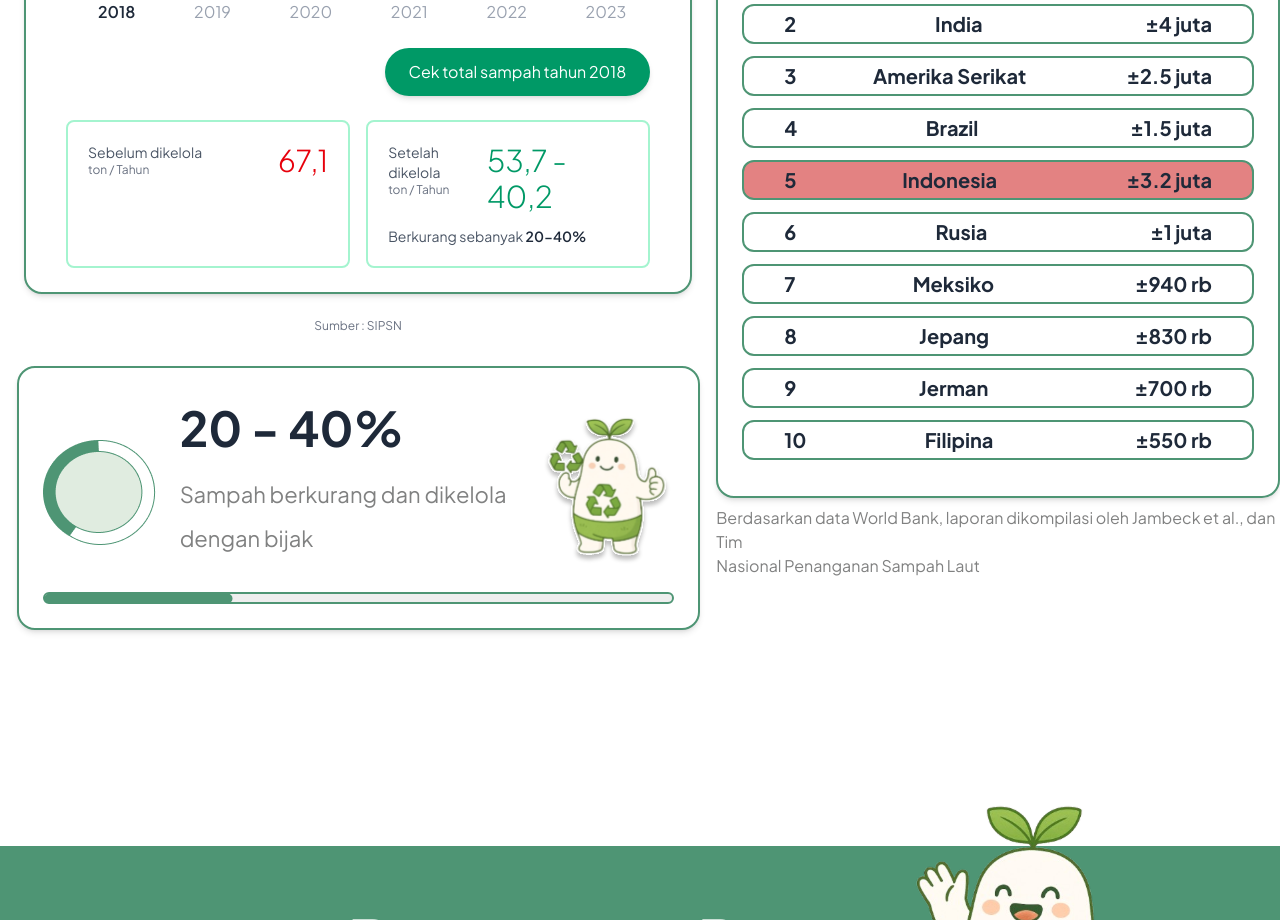
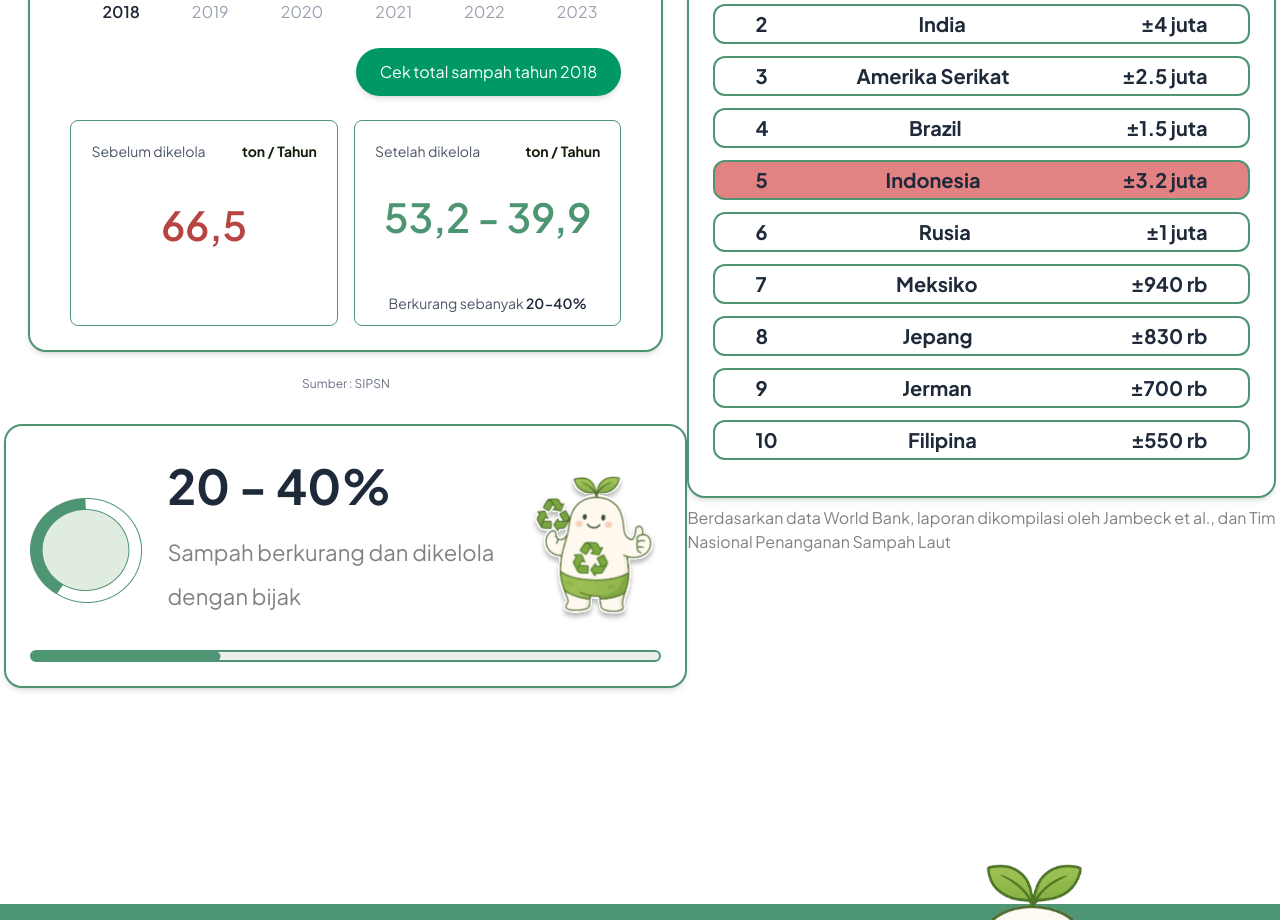
Before and after one commit to Petramanullang/t-recx, a React (Vite) app: page / in a window 1280 px wide. Shown: the part 3340-4260 px from the top of the page. Built offline with nearby package versions, Linux system fonts and the light colour scheme.

Commit message:
update : complete slider year

```diff
--- a/src/components/Slider.jsx
+++ b/src/components/Slider.jsx
@@ -1,12 +1,12 @@
 import React, { useEffect, useRef, useState } from "react";
 
 const dataSampah = {
-  2018: { nyata: 67.1, kelolaMin: 53.7, kelolaMax: 40.2, delta: "20-40%" },
-  2019: { nyata: 68.3, kelolaMin: 54.8, kelolaMax: 41.0, delta: "20-40%" },
-  2020: { nyata: 69.0, kelolaMin: 55.2, kelolaMax: 41.6, delta: "20-40%" },
-  2021: { nyata: 70.4, kelolaMin: 56.3, kelolaMax: 42.5, delta: "20-40%" },
-  2022: { nyata: 71.0, kelolaMin: 57.0, kelolaMax: 43.0, delta: "20-40%" },
-  2023: { nyata: 71.9, kelolaMin: 57.8, kelolaMax: 43.5, delta: "20-40%" },
+  2018: { nyata: 66.5, kelolaMin: 53.2, kelolaMax: 39.9, delta: "20-40%" },
+  2019: { nyata: 67.1, kelolaMin: 53.7, kelolaMax: 40.2, delta: "20-40%" },
+  2020: { nyata: 27.59, kelolaMin: 22.07, kelolaMax: 16.55, delta: "20-40%" },
+  2021: { nyata: 28.59, kelolaMin: 22.87, kelolaMax: 17.15, delta: "20-40%" },
+  2022: { nyata: 38.71, kelolaMin: 30.96, kelolaMax: 23.22, delta: "20-40%" },
+  2023: { nyata: 43.23, kelolaMin: 34.58, kelolaMax: 25.94, delta: "20-40%" },
 };
 
 export default function Slider({ initialYear = "2018" }) {
@@ -45,11 +45,9 @@ export default function Slider({ initialYear = "2018" }) {
     else indicator.style.transition = "left 220ms cubic-bezier(.2,.9,.2,1)";
 
     indicator.style.left = `${center}px`;
-    // small accessible label
     indicator.setAttribute("data-year", year);
   }
 
-  // find nearest year from clientX
   function clientXToNearestYear(clientX) {
     const shell = shellRef.current;
     if (!shell) return years[0];
@@ -70,7 +68,6 @@ export default function Slider({ initialYear = "2018" }) {
     return years[nearestIdx];
   }
 
-  // pointer drag handlers (works for mouse & touch)
   useEffect(() => {
     const shell = shellRef.current;
     const track = trackRef.current;
@@ -116,7 +113,6 @@ export default function Slider({ initialYear = "2018" }) {
     // eslint-disable-next-line react-hooks/exhaustive-deps
   }, []);
 
-  // reposition on resize and when active changes
   useEffect(() => {
     function handleResize() {
       moveIndicatorToYear(activeYear, false);
@@ -133,7 +129,6 @@ export default function Slider({ initialYear = "2018" }) {
     // eslint-disable-next-line react-hooks/exhaustive-deps
   }, [activeYear]);
 
-  // CTA button label
   const ctaLabel = `Cek total sampah tahun ${activeYear}`;
 
   return (
@@ -158,7 +153,7 @@ export default function Slider({ initialYear = "2018" }) {
           >
             {/* points */}
             {years.map((year, idx) => {
-              const pct = (idx / (years.length - 1)) * 88;
+              const pct = (idx / (years.length - 1)) * 84;
               return (
                 <div
                   key={year}
@@ -227,32 +222,34 @@ export default function Slider({ initialYear = "2018" }) {
         {/* cards */}
         <div className="grid grid-cols-1 md:grid-cols-2 gap-4 mt-6 px-4">
           {/* left card */}
-          <div className="border-2 border-emerald-200 rounded-lg p-5 min-h-[140px]">
-            <div className="flex justify-between items-start">
-              <div>
+          <div className="border border-bg-secondary rounded-lg p-5 min-h-[140px]">
+            <div>
+              <div className="flex justify-between mb-5">
                 <div className="text-sm text-gray-600">Sebelum dikelola</div>
-                <div className="text-xs text-gray-500">ton / Tahun</div>
+                <div className="text-sm text-text-primary font-bold">
+                  ton / Tahun
+                </div>
               </div>
-              <div className="text-3xl font-light text-red-600">
+              <div className="text-3xl text-[#B74343] font-semibold flex justify-center translate-y-5 text-[40px]">
                 {fmt(dataSampah[activeYear].nyata)}
               </div>
             </div>
           </div>
 
           {/* right card */}
-          <div className="border-2 border-emerald-200 rounded-lg p-5 min-h-[140px] flex flex-col justify-between">
-            <div className="flex justify-between items-start">
-              <div>
+          <div className="border border-bg-secondary rounded-lg p-5 pb-3 min-h-[140px] flex flex-col justify-between">
+            <div>
+              <div className="flex justify-between mb-5">
                 <div className="text-sm text-gray-600">Setelah dikelola</div>
-                <div className="text-xs text-gray-500">ton / Tahun</div>
+                <div className="text-sm text-text-primary font-bold">ton / Tahun</div>
               </div>
-              <div className="text-3xl font-light text-emerald-600">
+              <div className="text-3xl font-semibold text-bg-secondary flex justify-center text-[40px] my-8">
                 {fmt(dataSampah[activeYear].kelolaMin)} -{" "}
                 {fmt(dataSampah[activeYear].kelolaMax)}
               </div>
             </div>
 
-            <div className="mt-3 text-sm text-gray-600">
+            <div className="mt-5 text-sm text-gray-600 mx-auto">
               Berkurang sebanyak{" "}
               <span className="font-semibold text-gray-800">
                 {dataSampah[activeYear].delta}
```
